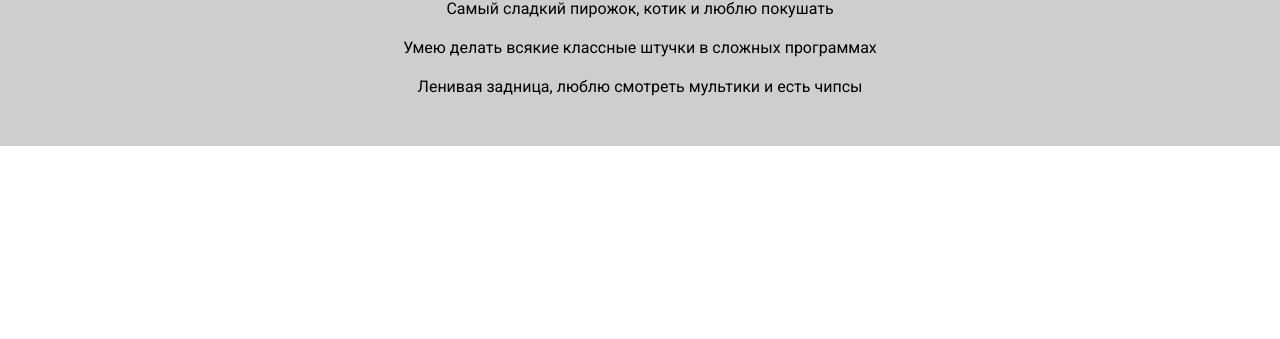
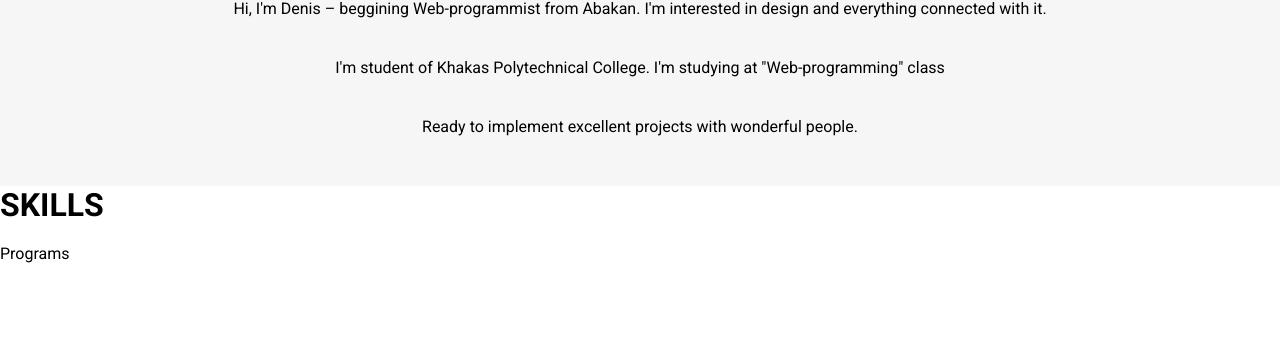
Before and after one commit to deniskozz/aboutme, a plain HTML site: page index.html in a window 1280 px wide. Shown: the part 574-913 px from the top of the page. Before the commit the page ends 800 px from the top, so only its background shows below. Drawn offline with Linux system fonts and the light colour scheme.

Commit message:
skills html

```diff
--- a/css/style.css
+++ b/css/style.css
@@ -71,7 +71,7 @@ img{
 }
 
 .about{
-    background-color: rgb(206, 206, 206);
+    background-color: #F6F6F6;
     padding: 50px;
     text-align: center;
 
@@ -83,7 +83,7 @@ h2{
 }
 
 .about p{
-    margin-bottom: 20px;
+    margin-bottom: 40px;
 }
 
 .about p:last-child{
--- a/index.html
+++ b/index.html
@@ -27,10 +27,30 @@
                 <img src="/img/me.jpg" alt="my photo">
             </div>
             <div class="about">
-                <h2>Обо мне</h2>
-                <p>Самый сладкий пирожок, котик и люблю покушать</p>
-                <p>Умею делать всякие классные штучки в сложных программах</p>
-                <p>Ленивая задница, люблю смотреть мультики и есть чипсы</p>
+                <h2>About me</h2>
+                <p>Hi, I'm Denis – beggining Web-programmist from Abakan. I'm interested in design and everything connected with it.</p>
+                <p>I'm student of Khakas Polytechnical College. I'm studying at "Web-programming" class</p>
+                <p>Ready to implement excellent projects with wonderful people.</p>
+            </div>
+            <div class="skills-container">
+                <h1>Skills</h1>
+                <p>Programs</p>
+                <div class="skills-item">
+                    <img class="program-img" src="/img/" alt="">
+                    <p class="programs-descr"></p>
+                </div>
+                <div class="skills-item">
+                    <img class="program-img" src="" alt="">
+                    <p class="programs-descr"></p>
+                </div>
+                <div class="skills-item">
+                    <img class="program-img" src="" alt="">
+                    <p class="programs-descr"></p>
+                </div>
+                <div class="skills-item">
+                    <img class="program-img" src="" alt="">
+                    <p class="programs-descr"></p>
+                </div>
             </div>
         </div>
     </main>
```
Also changed, not shown: img/1311452.jpg (deleted), img/Group 2Figma.svg (added), img/GroupIllustrator.svg (added), img/Groupphotoshop.svg (added), img/bg.jfif (deleted), img/black-skin-texture-ts-2560x1440.jpg (deleted), img/logo.jfif (deleted).
